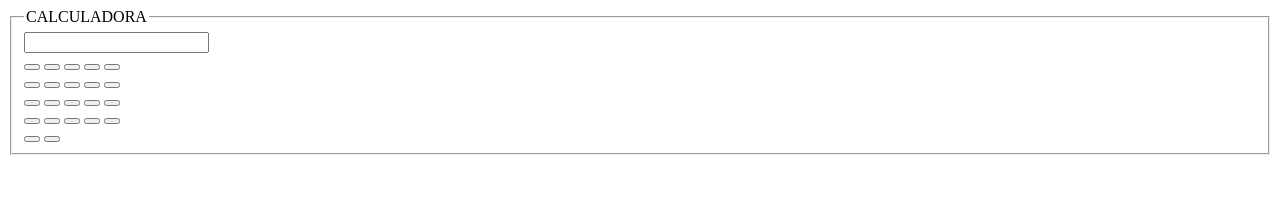
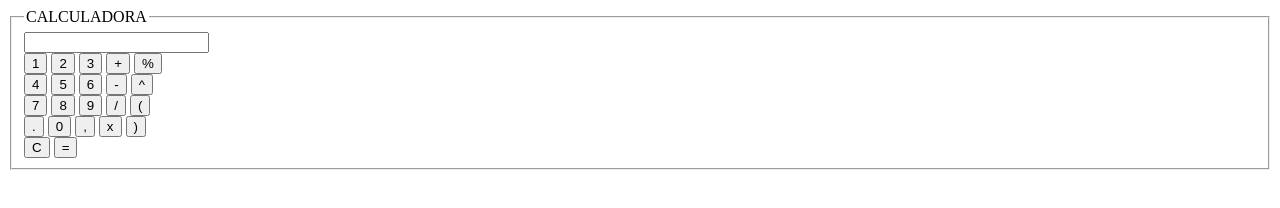
Before and after one commit to juhxz18/matematica2_2b_2025, a plain HTML site: page calculadora.html in a window 1280 px wide. Drawn offline with Linux system fonts and the light colour scheme.

Commit message:
Update calculadora.html

```diff
--- a/calculadora.html
+++ b/calculadora.html
@@ -1,12 +1,3 @@
-<!DOCTYPE html>
-<html lang="PT-BR">
-</html>
-<title><</title>
-</head>
-<body>
-
-</body>
-</html>
 <!DOCTYPE html>
 <html lang="PT-BR">
     <head>
@@ -21,32 +12,32 @@
             <legend>CALCULADORA</legend>
             <input type="text" id="visor">
             </br>
-            <button></button>
-            <button></button>
-            <button></button>
-            <button></button>
-            <button></button>
+            <button class="botao">1</button>
+            <button class="botao">2</button>
+            <button class="botao">3</button>
+            <button class="botao">+</button>
+            <button class="botao">%</button>
             </br>
-            <button></button>
-            <button></button>
-            <button></button>
-            <button></button>
-            <button></button>
+            <button class="botao">4</button>
+            <button class="botao">5</button>
+            <button class="botao">6</button>
+            <button class="botao">-</button>
+            <button class="botao">^</button>
             </br>
-            <button></button>
-            <button></button>
-            <button></button>
-            <button></button>
-            <button></button>
+            <button class="botao">7</button>
+            <button class="botao">8</button>
+            <button class="botao">9</button>
+            <button class="botao">/</button>
+            <button class="botao">(</button>
             </br>
-            <button></button>
-            <button></button>
-            <button></button>
-            <button></button>
-            <button></button>
+            <button class="botao">.</button>
+            <button class="botao">0</button>
+            <button class="botao">,</button>
+            <button class="botao">x</button>
+            <button class="botao">)</button>
             </br>
-            <button></button>
-            <button></button>
+            <button class="botao">C</button>
+            <button class="botao">=</button>
         </fieldset>
     </body>
 </html>
```
